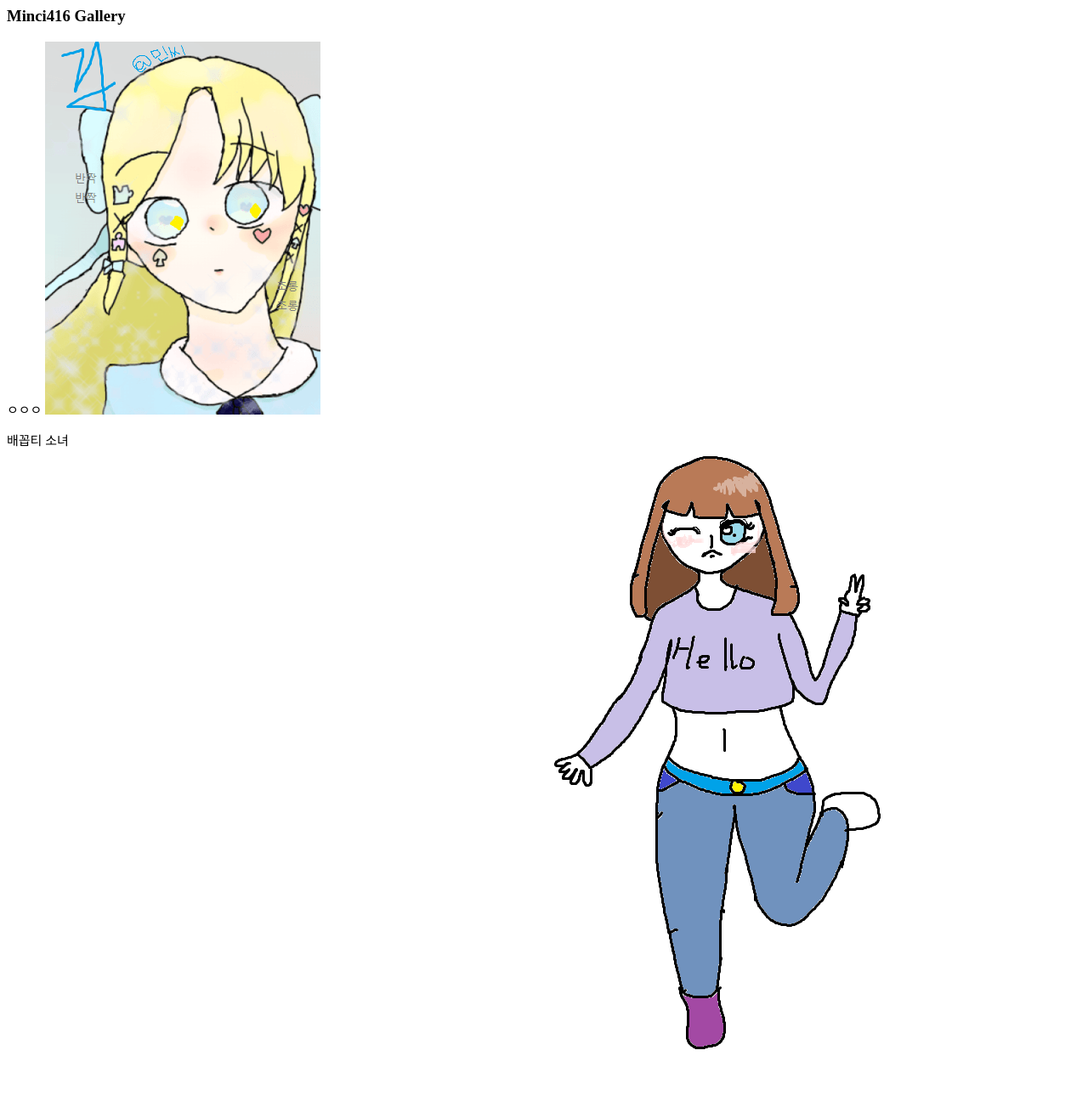
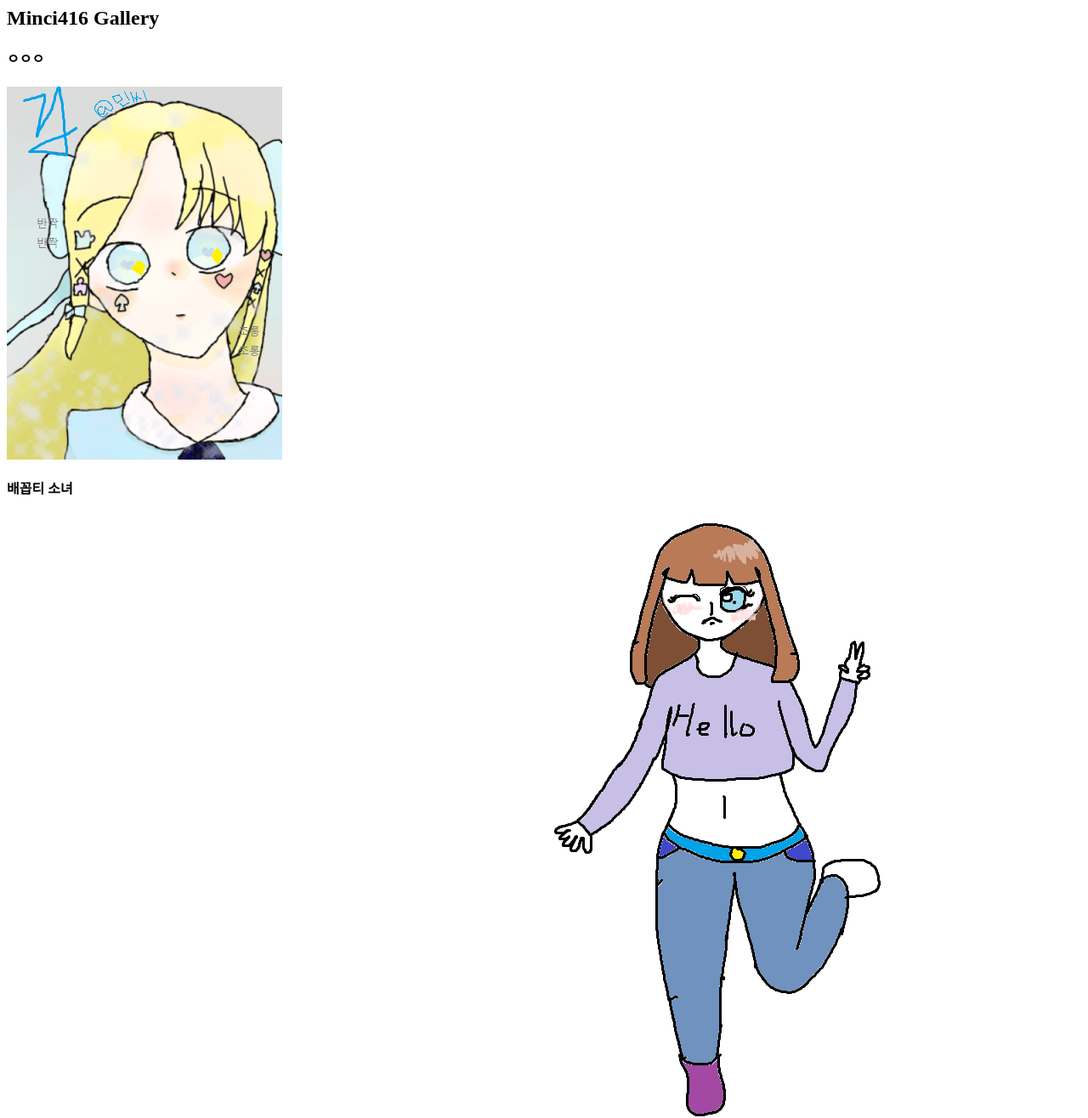
Before and after one commit to minci416/minci416.github.io, a plain HTML site: page index.html in a window 1280 px wide. Shown: the top 1316 px of the page at 85% size. Drawn offline with Linux system fonts and the light colour scheme.

Commit message:
Update index.html

```diff
--- a/index.html
+++ b/index.html
@@ -3,13 +3,13 @@
         <title>Minci416 Gallery</title>
     </head>
     <body>
-        <h3>Minci416 Gallery</h3>
-        <p style="font-size:15px">ㅇㅇㅇ
+        <h2>Minci416 Gallery</h2>
+
+        <h4>ㅇㅇㅇ</h4>
         <img src="images/ㅇㅇㅇ.png">
-        </p>
 
-        <p style="font-size:15px">배꼽티 소녀
+        <h4>배꼽티 소녀</h4>
         <img src="images/배꼽티 소녀.png">
-        </p>
+
     </body>
 </html>
```
